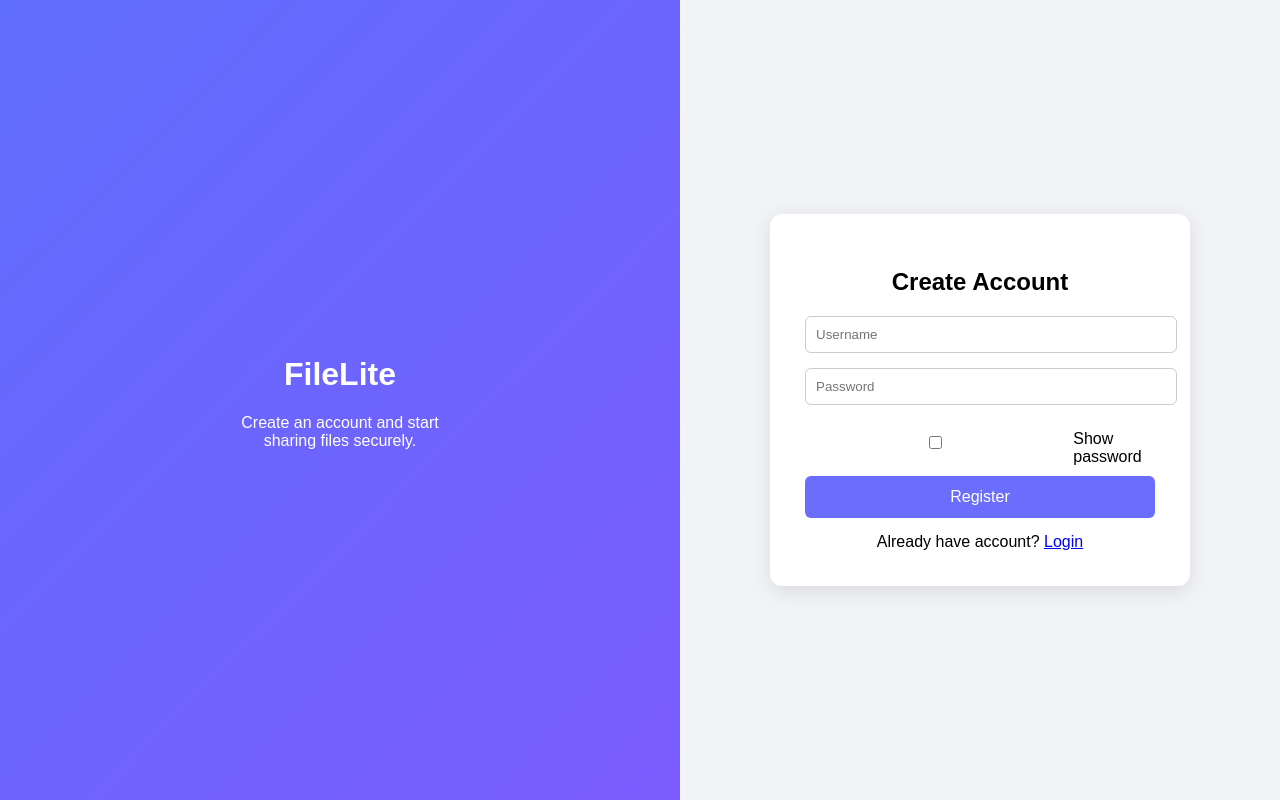
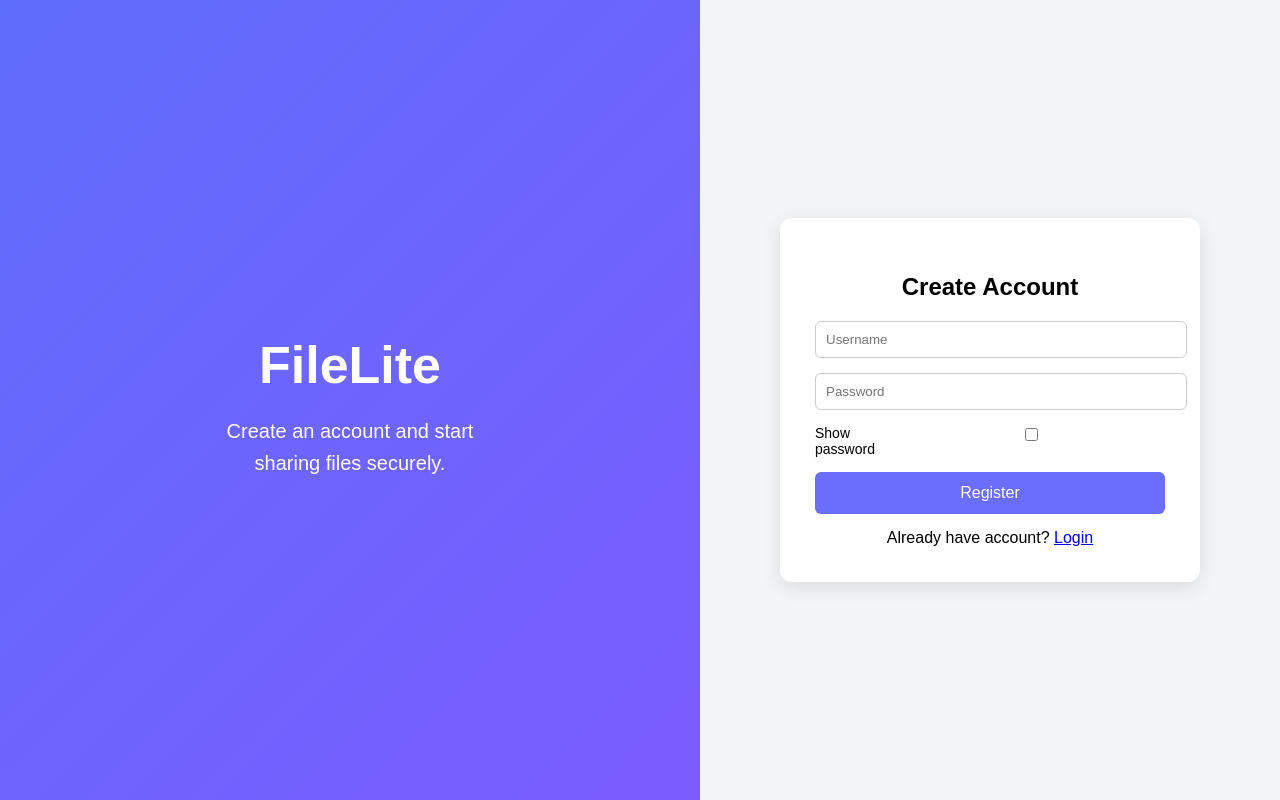
Before and after one commit to karthiksaide/secure-file-sharing, a Flask app: page /register in a window 1280 px wide. Run offline with Flask 3, Linux system fonts and the light colour scheme.

Commit message:
Fixed checkbox alignment and improved typography

```diff
--- a/templates/register.html
+++ b/templates/register.html
@@ -1,7 +1,6 @@
 <!DOCTYPE html>
-<html lang="en">
+<html>
 <head>
-<meta charset="UTF-8">
 <title>FileLite Register</title>
 
 <style>
@@ -9,11 +8,11 @@
 body{
 margin:0;
 font-family:Arial;
+display:flex;
 height:100vh;
-display:flex;
 }
 
-.left{
+.left-panel{
 flex:1;
 background:linear-gradient(135deg,#5f6dfc,#7b5cff);
 display:flex;
@@ -21,15 +20,25 @@ justify-content:center;
 align-items:center;
 color:white;
 text-align:center;
-padding:40px;
+padding:60px;
 }
 
-.right{
+.left-panel h1{
+font-size:52px;
+margin-bottom:20px;
+}
+
+.left-panel p{
+font-size:20px;
+line-height:1.6;
+}
+
+.right-panel{
 flex:1;
 display:flex;
 justify-content:center;
 align-items:center;
-background:#f2f3f7;
+background:#f3f4f6;
 }
 
 .card{
@@ -53,11 +62,13 @@ border:1px solid #ccc;
 border-radius:6px;
 }
 
-.options{
+.show-pass{
 display:flex;
 align-items:center;
+justify-content:flex-end;
 gap:8px;
-margin-bottom:10px;
+margin-bottom:15px;
+font-size:14px;
 }
 
 button{
@@ -80,59 +91,39 @@ text-align:center;
 margin-top:15px;
 }
 
-.strength{
-font-size:13px;
-margin-bottom:10px;
-}
+</style>
 
-.error{
-color:red;
-font-size:14px;
-margin-bottom:10px;
-text-align:center;
-}
-
-.success{
-color:green;
-font-size:14px;
-margin-bottom:10px;
-text-align:center;
-}
-
-</style>
 </head>
 
 <body>
 
-<div class="left">
+<div class="left-panel">
 
 <div>
 <h1>FileLite</h1>
-<p>Create an account and start<br>sharing files securely.</p>
+<p>
+Create an account and start<br>
+sharing files securely.
+</p>
 </div>
 
 </div>
 
-<div class="right">
+<div class="right-panel">
 
 <div class="card">
 
 <h2>Create Account</h2>
 
-<div class="error">{{ error }}</div>
-<div class="success">{{ message }}</div>
-
-<form action="/register" method="POST">
+<form method="POST">
 
 <input type="text" name="username" placeholder="Username" required>
 
-<input type="password" id="password" name="password" placeholder="Password" onkeyup="checkStrength()" required>
+<input type="password" id="password" name="password" placeholder="Password" required>
 
-<div class="strength" id="strength"></div>
-
-<div class="options">
-<input type="checkbox" onclick="togglePassword()">
-<label>Show password</label>
+<div class="show-pass">
+<label for="showpass">Show password</label>
+<input type="checkbox" id="showpass" onclick="togglePassword()">
 </div>
 
 <button type="submit">Register</button>
@@ -150,26 +141,15 @@ Already have account? <a href="/">Login</a>
 <script>
 
 function togglePassword(){
+
 let p=document.getElementById("password");
-p.type=p.type==="password"?"text":"password";
+
+if(p.type==="password"){
+p.type="text";
+}else{
+p.type="password";
 }
 
-function checkStrength(){
-let pass=document.getElementById("password").value;
-let strength=document.getElementById("strength");
-
-if(pass.length<6){
-strength.innerHTML="Weak password";
-strength.style.color="red";
-}
-else if(pass.length<10){
-strength.innerHTML="Medium password";
-strength.style.color="orange";
-}
-else{
-strength.innerHTML="Strong password";
-strength.style.color="green";
-}
 }
 
 </script>
```
Also changed, not shown: templates/login.html (+38 -34 lines).
